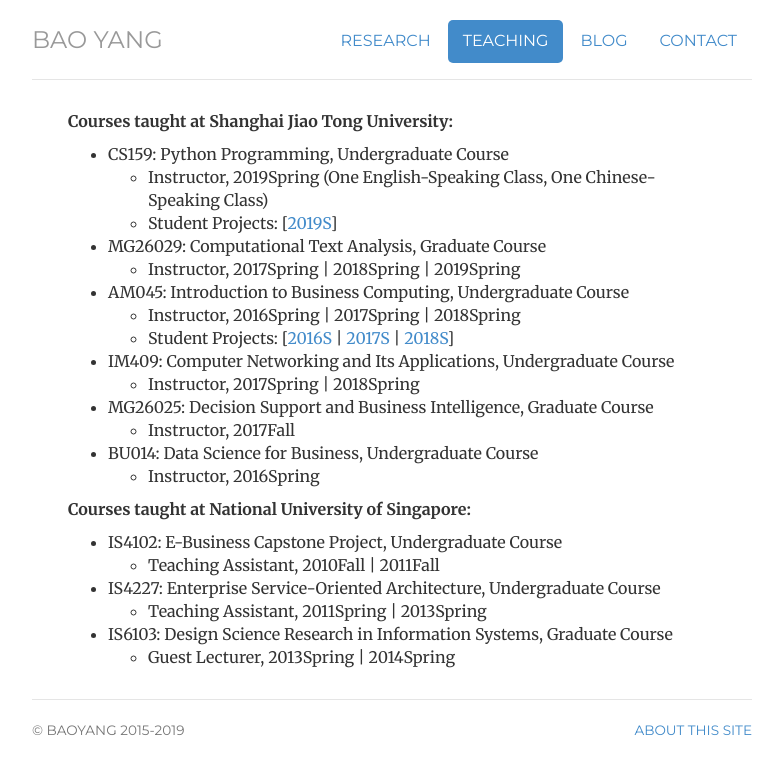
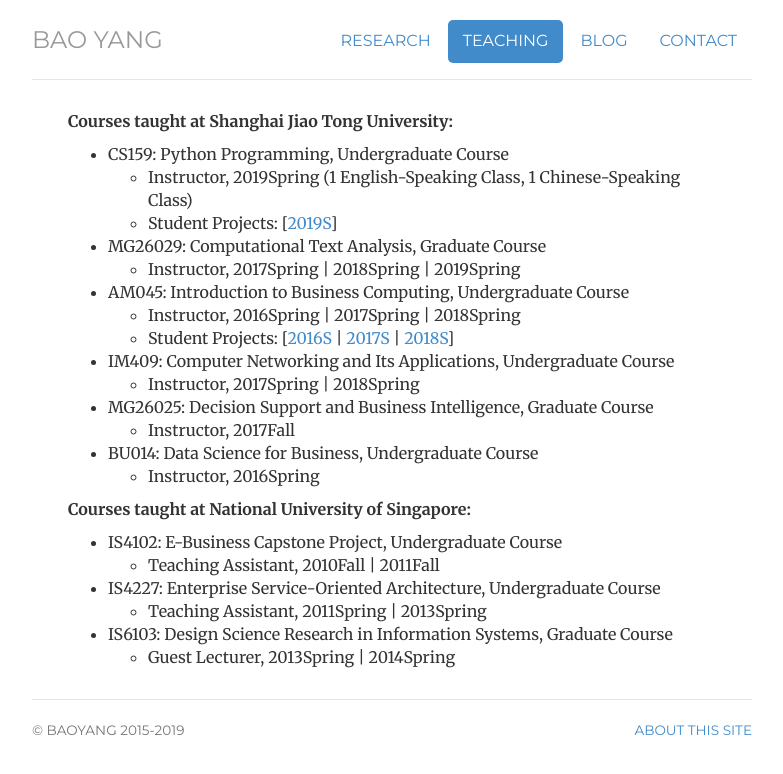
Before and after one commit to popeye007/popeye007.github.io, a Jekyll site: the page built from teaching/index.html, in a window 1280 px wide. Shown: the top 774 px of the page, without its empty margins (248-1031 px from the left). Built offline with Jekyll 4.4.1, drawn with Linux system fonts in a browser that asks for light colours; comment, search, counter and statistics services are not loaded.

Commit message:
fix typo

```diff
--- a/teaching/index.html
+++ b/teaching/index.html
@@ -16,7 +16,7 @@
 		<ul>
 		<li>CS159: Python Programming, Undergraduate Course</li>
 			<ul>
-				<li>Instructor, 2019Spring (One English-Speaking Class, One Chinese-Speaking Class)</li>
+				<li>Instructor, 2019Spring (1 English-Speaking Class, 1 Chinese-Speaking Class)</li>
 				<li>Student Projects: [<a href='http://yangbao.org/notes/2019/07/31/cs159-2019-student-projects' target="_blank">2019S</a>]</li>
 			</ul>
 
```
